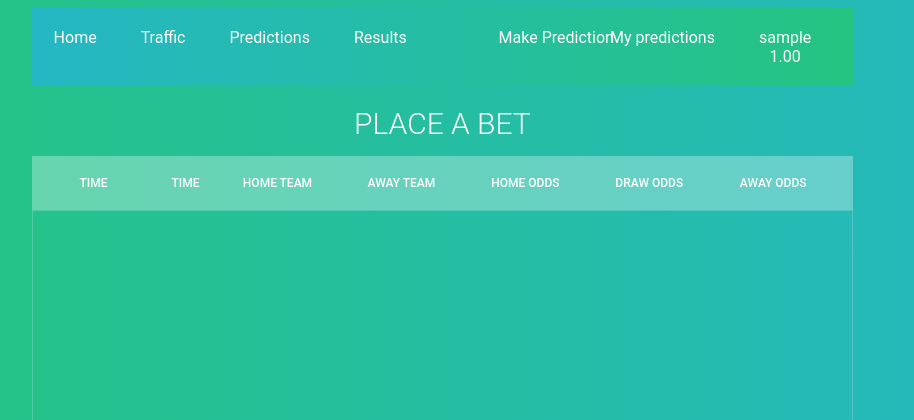
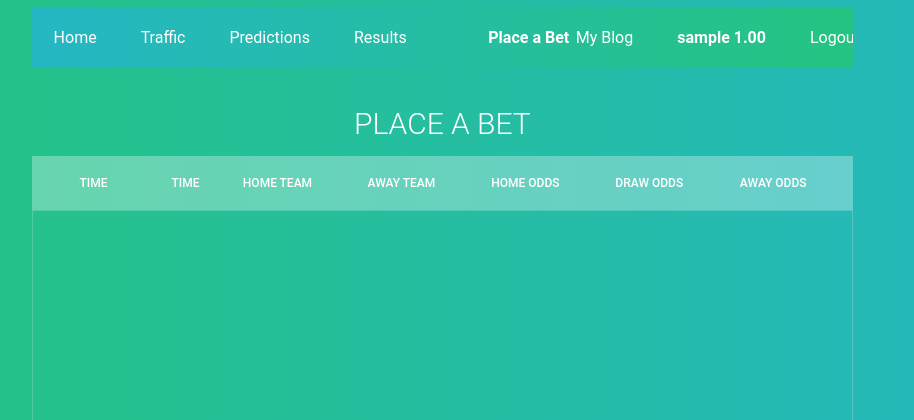
Before and after one commit to velinovasen/bethub_rebuild, a Django app: page /bet/ in a window 1280 px wide. Shown: the top 420 px of the page, without its empty margins (166-1080 px from the left). Run offline with Django 3.2, Linux system fonts and the light colour scheme; a user stored in the database is signed in; tables that the repository leaves empty hold one stand-in row (values such as "Sample post"); lists and menus that the app fills with data are empty.

Commit message:
'bets_rdy'

```diff
--- a/predictions/admin.py
+++ b/predictions/admin.py
@@ -27,9 +27,13 @@ class UserPredictionAdmin(admin.ModelAdmin):
     list_display = ['game', 'creator', 'status', 'home_team', 'away_team', 'sign', 'odd', 'thoughts', 'score']
 
 
+class BetAdmin(admin.ModelAdmin):
+    list_display = ['bet_user', 'game', 'bet_amount', 'bet_odd', 'bet_odd', 'score', 'status']
+
+
 admin.site.register(m.Game, GameAdmin)
 admin.site.register(m.BetsVolume, BetsVolumeAdmin)
 admin.site.register(m.Prediction, PredictionsAdmin)
 admin.site.register(m.AppUser, AppUserAdmin)
 admin.site.register(m.UserPrediction, UserPredictionAdmin)
-admin.site.register(m.Bet)
+admin.site.register(m.Bet, BetAdmin)
--- a/predictions/scrapers/get_games.py
+++ b/predictions/scrapers/get_games.py
@@ -139,6 +139,6 @@ class UpcomingGames:
             print(the_bulk)
 
 
-if __name__ == '__main__':
-    tmr = UpcomingGames()
-    tmr.scrape()
+# if __name__ == '__main__':
+#     tmr = UpcomingGames()
+#     tmr.scrape()
--- a/predictions/templates/guest_home.html
+++ b/predictions/templates/guest_home.html
@@ -1,6 +1,6 @@
 {% extends 'shared/base.html' %}
 {% load static %}
-    {% block site_title %}BETHUB| MAKE PREDICTION{% endblock %}
+    {% block site_title %}BETHUB | HOME{% endblock %}
         {% include 'partials/navbar.html' %}
         {% block header_content %}
             <h1>NEXT GAMES</h1>
--- a/predictions/templates/make_bet.html
+++ b/predictions/templates/make_bet.html
@@ -1,6 +1,6 @@
 {% extends 'shared/base.html' %}
 {% load static %}
-    {% block site_title %}BETHUB| MAKE PREDICTION{% endblock %}
+    {% block site_title %}BETHUB | PLACE A BET{% endblock %}
         {% include 'partials/navbar.html' %}
         {% block header_content %}
             <h1>PLACE A BET</h1>
--- a/predictions/templates/make_prediction.html
+++ b/predictions/templates/make_prediction.html
@@ -1,6 +1,6 @@
 {% extends 'shared/base.html' %}
 {% load static %}
-    {% block site_title %}BETHUB| MAKE PREDICTION{% endblock %}
+    {% block site_title %}BETHUB | MAKE PREDICTION{% endblock %}
         {% include 'partials/navbar.html' %}
         {% block header_content %}
             <h1>MAKE PREDICTION</h1>
--- a/predictions/templates/my_predictions.html
+++ b/predictions/templates/my_predictions.html
@@ -1,6 +1,6 @@
 {% extends 'shared/base.html' %}
 {% load static %}
-    {% block site_title %}BETHUB| MY PREDICTION{% endblock %}
+    {% block site_title %}BETHUB | MY PREDICTION{% endblock %}
         {% include 'partials/navbar.html' %}
         {% block header_content %}
             <h1>MY PREDICTIONS</h1>
--- a/predictions/templates/partials/navbar.html
+++ b/predictions/templates/partials/navbar.html
@@ -1,28 +1,29 @@
 <div id="navbar">
+    {% if user.is_authenticated %}
     <ul class="navbar-left-part">
         <li><a href="{% url 'guest_page' %}">Home</a></li>
-        {% if user.is_authenticated %}
+
         <li><a href="{% url 'volume' %}">Traffic</a></li>
         <li><a href="{% url 'predictions' %}">Predictions</a></li>
         <li><a href="{% url 'results' %}">Results</a></li>
-        {% endif %}
+
         <div id="navbar-spacer">
-            {% if user.is_authenticated %}
-            <div id="make-prediction-make-bet-spacer">
-                <li><a class="navbar-right-buttons" href="{% url 'make_prediction' %}">Make Prediction</a></li>
-            </div>
-            {% endif %}
+
+        <div id="make-prediction-make-bet-spacer">
+            <li><a class="navbar-right-buttons" href="{% url 'make_bet' %}"><b>Place a Bet</b></a></li>
         </div>
-        {% if user.is_authenticated %}
-        <li><a class="navbar-right-buttons" href="{% url 'my_predictions' %}">My predictions</a></li>
-        <li><a><span>{{user.username}}</span><br><span>{{creator.cash}}</span></a></li>
+
+        </div>
+        <li><a class="navbar-right-buttons" href="{% url 'make_prediction' %}">My Blog</a></li>
+        <li><a><span><b>{{user.username}} {{creator.cash}}</b></span></a></li>
         <li><a class="navbar-right-buttons" href="{% url 'logout' %}">Logout</a></li>
-
-        {% else %}
-
+    </ul>
+    {% else %}
+    <ul class="navbar-left-part">
+        <li><a href="{% url 'guest_page' %}">Home</a></li>
+        <li><a href="{% url 'volume' %}">Traffic</a></li>
         <li><a class="navbar-right-buttons" href="{% url 'login' %}">Login</a></li>
         <li><a class="navbar-right-buttons" href="{% url 'register' %}">Register</a></li>
-
-        {% endif %}
     </ul>
+    {% endif %}
 </div>
```
Also changed, not shown: predictions/scrapers/check_results.py (+15 -6 lines).
